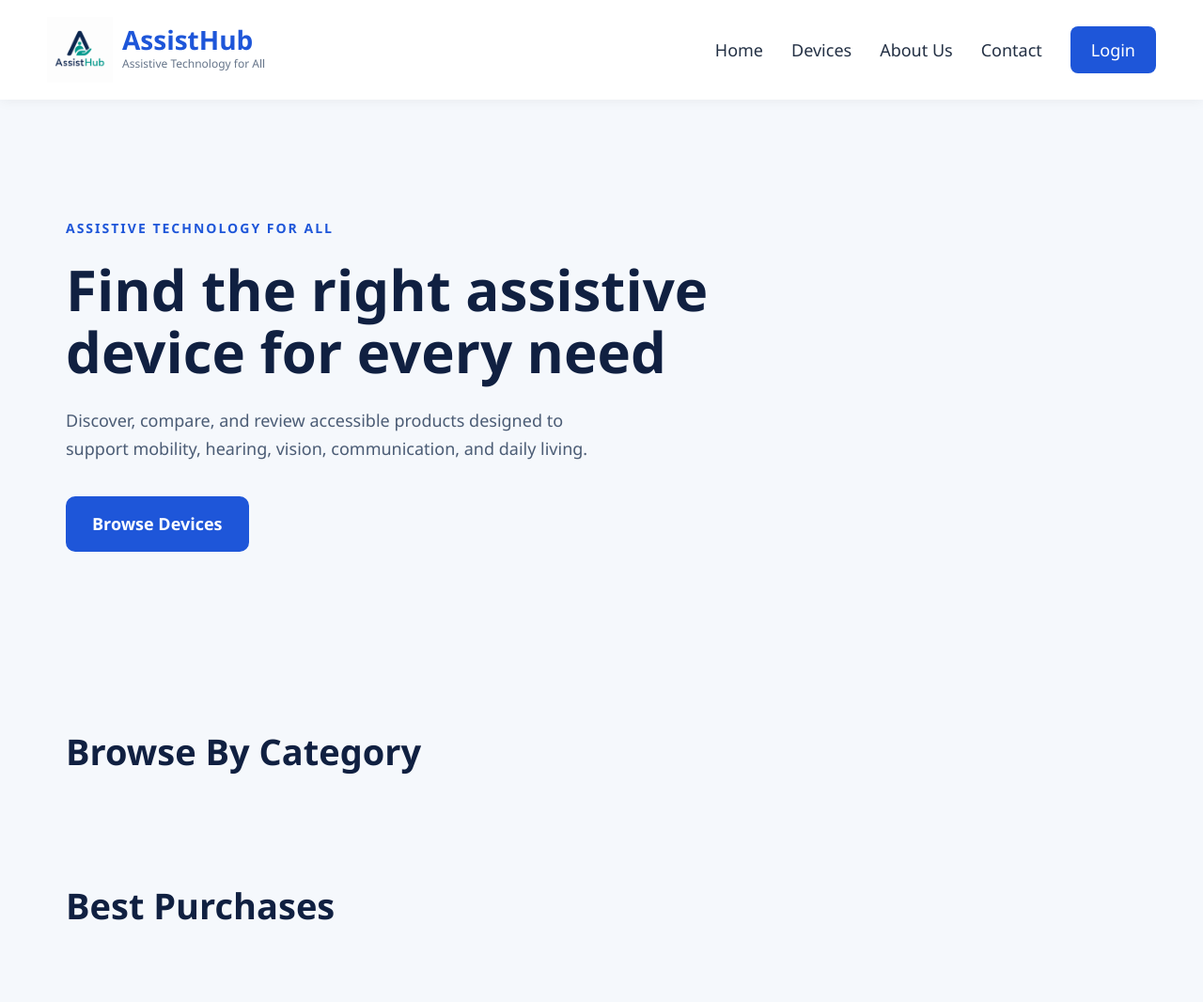
After one commit to adyashamohanty2014-svg/AssistHub, a Django app: page / in a window 1280 px wide. The commit adds this page. Shown: the whole page at 94% size. Run offline with Django 5.2, Linux system fonts and the light colour scheme.

Commit message:
Designed home page,update the base.html file, added login/profile navigation and organized CSS files

```diff
--- a/AssistHub/urls.py
+++ b/AssistHub/urls.py
@@ -19,5 +19,5 @@ from django.urls import include,path
 
 urlpatterns = [
     path('admin/', admin.site.urls),
-    path('products/', include('products.urls')),
+    path('', include('products.urls')),
 ]
--- a/products/templates/base.html
+++ b/products/templates/base.html
@@ -1,73 +1,58 @@
 {% load static %}
-
 <!DOCTYPE html>
-
-<html>
-
+<html lang="en">
 <head>
-
+    <meta charset="UTF-8">
+    <meta name="viewport" content="width=device-width, initial-scale=1.0">
     <title>
         {% block title %}
+        AssistHub
         {% endblock %}
     </title>
-
     <link rel="stylesheet" href="{% static 'css/base.css' %}">
-
     {% block extra_css %}
     {% endblock %}
-
 </head>
-
 <body>
-
     <div id="header">
-
+        <!-- Logo Section -->
         <div class="logo-area">
-
             <div class="brand">
-
                 <img
                     src="{% static 'images/assisthublogo.png' %}"
                     alt="AssistHub Logo"
                     class="header-logo">
-
                 <div>
-
                     <span class="logo">
                         AssistHub
                     </span>
-
                     <p class="tagline">
                         Assistive Technology for All
                     </p>
-
                 </div>
-
             </div>
-
         </div>
-
-<nav>
-
-<a href="#">Home</a>
-
+        <!-- Navigation -->
+        <nav class="navbar">
+            <a href="{% url 'home' %}">Home</a>
             <a href="#">Devices</a>
-
             <a href="#">About Us</a>
-
             <a href="#">Contact</a>
-
+            {% if request.user.is_authenticated %}
+                <a href="#" class="profile-icon">
+                    👤
+                </a>
+            {% else %}
+                <a href="{% url 'login' %}" class="login-btn">
+                    Login
+                </a>
+            {% endif %}
         </nav>
-
     </div>
-
+    <!-- Main Content -->
     <div id="content">
-
         {% block content %}
         {% endblock %}
-
     </div>
-
 </body>
-
 </html>
--- /dev/null
+++ b/products/templates/products/home.html
@@ -0,0 +1,42 @@
+{% extends "base.html" %}
+{% load static %}
+
+{% block title %}
+Home | AssistHub
+{% endblock %}
+
+{% block extra_css %}
+<link rel="stylesheet" href="{% static 'css/home.css' %}">
+{% endblock %}
+
+{% block content %}
+
+<section class="home-hero">
+    <div class="hero-copy">
+        <span class="eyebrow">
+            Assistive Technology for All
+        </span>
+        <h1>
+            Find the right assistive device for every need
+        </h1>
+        <p class="hero-text">
+            Discover, compare, and review accessible products designed
+            to support mobility, hearing, vision, communication,
+            and daily living.
+        </p>
+        <a href="#" class="browse-btn">
+            Browse Devices
+        </a>
+    </div>
+</section>
+
+<section class="categories">
+    <h2>Browse By Category</h2>
+    <!-- Cards will be added later -->
+</section>
+
+<section class="best-purchases">
+    <h2>Best Purchases</h2>
+    <!-- Product cards later -->
+</section>
+{% endblock %}
--- a/products/urls.py
+++ b/products/urls.py
@@ -1,6 +1,7 @@
 from django.urls import path
 from . import views
 urlpatterns = [
+ path('',views.home, name='home'),
  path('login/', views.user_login, name='login'),
  path('register/', views.register, name='register'),
 ]
--- a/products/views.py
+++ b/products/views.py
@@ -1,7 +1,10 @@
-from django.shortcuts import render
+from django.shortcuts import render, redirect
 from django.contrib.auth import authenticate, login
 from django.http import HttpResponse
 from .forms import LoginForm, UserRegistrationForm
+def home(request):
+  return render(request, 'products/home.html')
+
 def user_login(request):
    if request.method == 'POST':
      form = LoginForm(request.POST)
@@ -15,7 +18,7 @@ def user_login(request):
         if user is not None:
            if user.is_active:
              login(request, user)
-             return HttpResponse('Authenticated successfully')
+             return redirect('home')
            else:
              return HttpResponse('Disabled account')
         else:
--- a/static/css/base.css
+++ b/static/css/base.css
@@ -20,19 +20,14 @@ font-size:18px;
 
 #header{
     background:white;
-
     display:flex;
-
     justify-content:space-between;
-
     align-items:center;
-
     padding:18px 50px;
-
     box-shadow:0 2px 12px rgba(0,0,0,0.05);
 }
 
-/* ===== LOGO SECTION ===== */
+/* ===== LOGO ===== */
 
 .logo-area{
     display:flex;
@@ -45,98 +40,106 @@ align-items:center;
     gap:10px;
 }
 
-/* SMALL LOGO */
-
 .header-logo{
-width:100px;
-height:100px;
-
+    width:70px;
+    height:70px;
     object-fit:contain;
-
-display:block;
-
-flex-shrink:0;
 }
-
-/* ASSISTHUB TEXT */
 
 .logo{
     display:block;
-
     font-size:28px;
-
     font-weight:700;
-
     color:#1E56D9;
-
     line-height:1.1;
 }
 
-/* TAGLINE */
-
 .tagline{
-margin-top:2px;
-
     font-size:12px;
-
     color:#66758A;
-
-line-height:1.2;
 }
 
-/* ===== NAVIGATION ===== */
+/* ===== NAVBAR ===== */
 
-nav{
+.navbar{
     display:flex;
     align-items:center;
+    gap:30px;
 }
 
-nav a{
+.navbar a{
     text-decoration:none;
-
     color:#233044;
-
-margin-left:30px;
-
     font-size:18px;
-
     font-weight:500;
 }
 
-nav a:hover{
+.navbar a:hover{
     color:#1E56D9;
 }
 
-/* ===== MAIN CONTENT ===== */
+/* ===== LOGIN BUTTON ===== */
+
+.login-btn{
+    background:#1E56D9;
+    color:white !important;
+    padding:10px 22px;
+    border-radius:8px;
+    text-decoration:none;
+}
+
+.login-btn:hover{
+    background:#1444B8;
+}
+
+/* ===== PROFILE ICON ===== */
+
+.profile-icon{
+    text-decoration:none;
+    font-size:30px;
+}
+
+.profile-icon:hover{
+    transform:scale(1.1);
+}
+
+/* ===== CONTENT ===== */
 
 #content{
     max-width:1200px;
-
     margin:auto;
-
-padding:50px;
+    padding:40px 30px;
 }
 
-/* ===== BUTTON ===== */
+/* ===== FORMS ===== */
+
+input{
+    width:100%;
+    padding:14px;
+    margin-top:10px;
+    margin-bottom:20px;
+    border:1px solid #D9E3F0;
+    border-radius:10px;
+    font-size:17px;
+}
+
+input:focus{
+    outline:none;
+    border-color:#1E56D9;
+    box-shadow:0 0 8px rgba(30,86,217,.15);
+}
+
+/* ===== BUTTONS ===== */
 
 button,
 input[type="submit"]{
-
     background:#1E56D9;
-
     color:white;
-
     border:none;
-
     padding:14px 26px;
-
     border-radius:10px;
-
     font-size:18px;
-
     cursor:pointer;
-
-transition:.3s;
 }
 
 button:hover,
@@ -144,42 +147,12 @@ input[type="submit"]:hover{
     background:#1444B8;
 }
 
-/* ===== FORMS ===== */
-
-input{
-width:100%;
-
-padding:14px;
-
-margin-top:10px;
-
-margin-bottom:20px;
-
-border:1px solid #D9E3F0;
-
-border-radius:10px;
-
-font-size:17px;
-}
-
-input:focus{
-outline:none;
-
-border-color:#1E56D9;
-
-box-shadow:0 0 8px rgba(30,86,217,.15);
-}
-
 /* ===== FOOTER ===== */
 
 footer{
     margin-top:80px;
-
     padding:25px;
-
     text-align:center;
-
     background:#0E2B68;
-
     color:white;
 }
--- /dev/null
+++ b/static/css/home.css
@@ -0,0 +1,70 @@
+/* ======================
+   HERO SECTION
+====================== */
+
+.home-hero{
+    padding:80px 0;
+}
+
+.hero-copy{
+    max-width:700px;
+}
+
+.eyebrow{
+    display:inline-block;
+    color:#1E56D9;
+    font-size:14px;
+    font-weight:700;
+    text-transform:uppercase;
+    letter-spacing:2px;
+    margin-bottom:20px;
+}
+
+.home-hero h1{
+    font-size:60px;
+    line-height:1.1;
+    margin-bottom:25px;
+    color:#102041;
+}
+
+.hero-text{
+    font-size:18px;
+    color:#4B5C75;
+    max-width:600px;
+    margin-bottom:35px;
+}
+
+/* ======================
+   BROWSE BUTTON
+====================== */
+
+.browse-btn{
+    display:inline-block;
+    text-decoration:none;
+    background:#1E56D9;
+    color:white;
+    padding:14px 28px;
+    border-radius:10px;
+    font-weight:600;
+    transition:0.3s;
+}
+
+.browse-btn:hover{
+    background:#1444B8;
+}
+
+/* ======================
+   SECTION HEADINGS
+====================== */
+
+.categories,
+.best-purchases{
+    margin-top:100px;
+}
+
+.categories h2,
+.best-purchases h2{
+    font-size:38px;
+    color:#102041;
+    margin-bottom:30px;
+}
```
Lines whose indentation alone changed are shown as unchanged.
